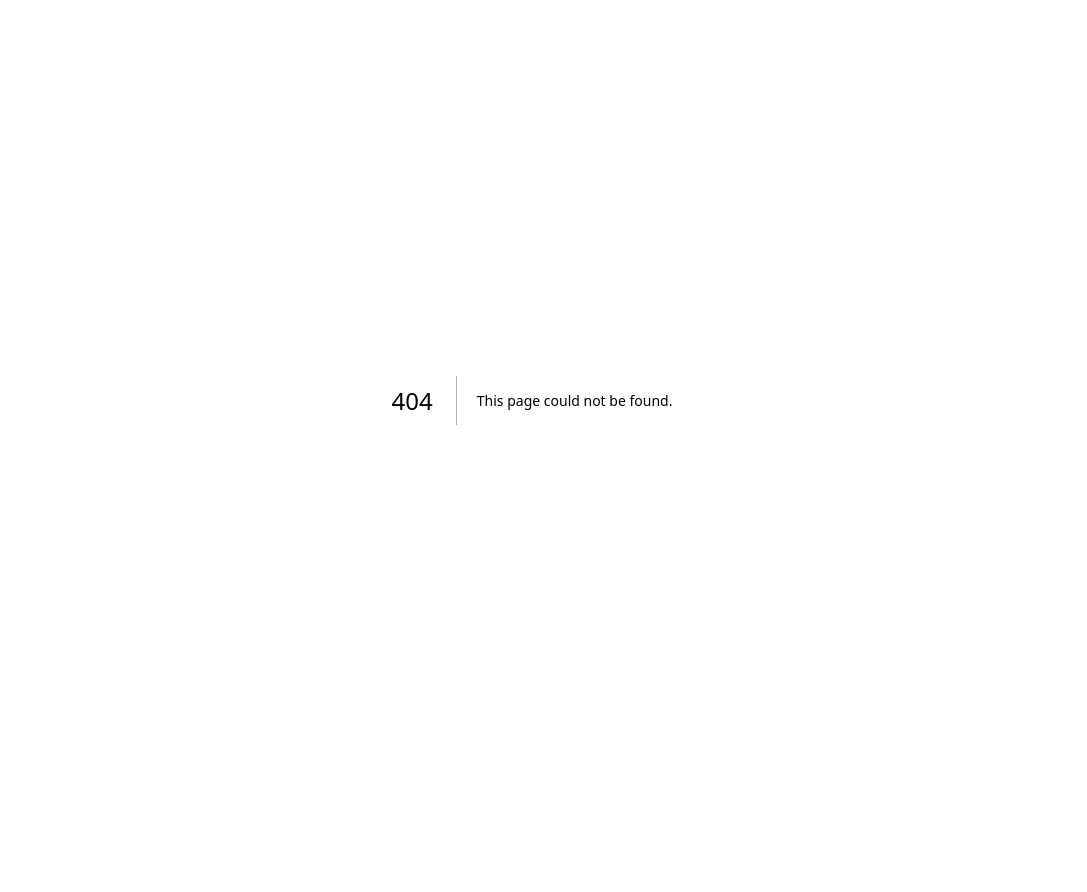
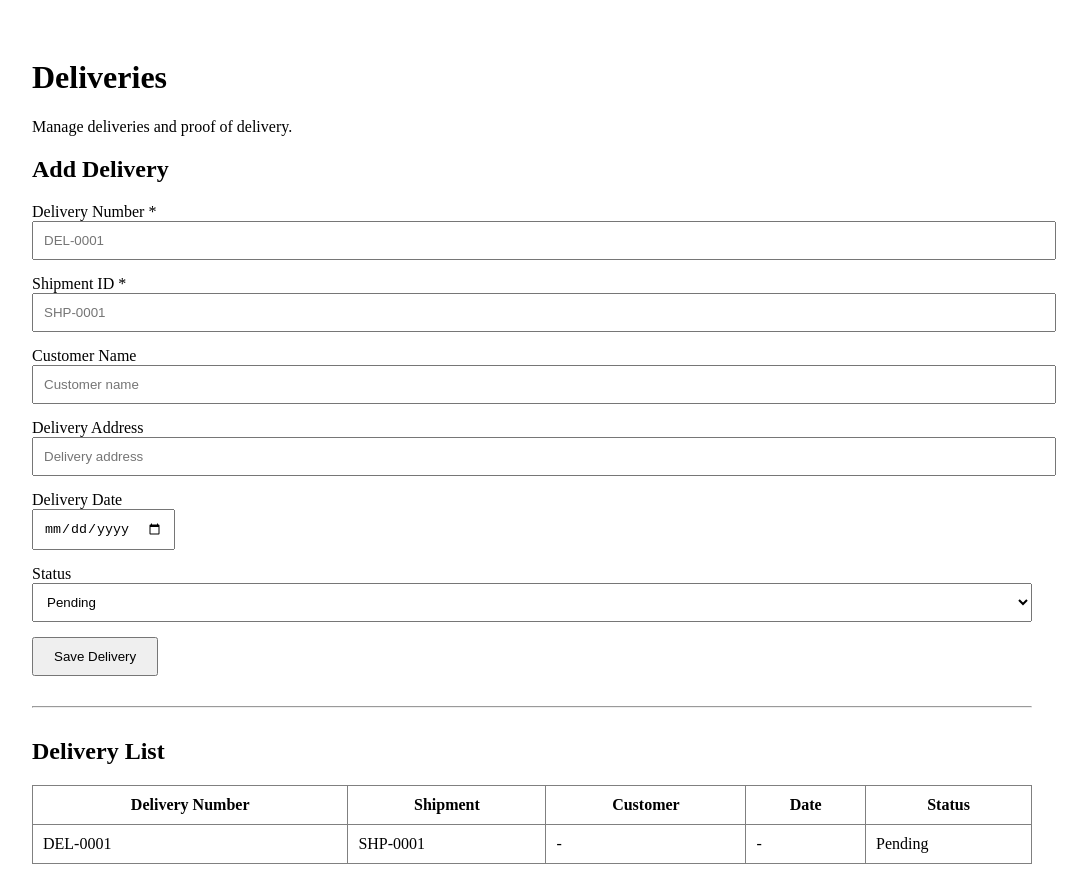
Before and after one commit to frankigogo19-beep/Import-clearance-system-, a Next.js app: page /deliveries in a window 1280 px wide. Before the commit this address had no page. Shown: the top 892 px of the page, without its empty margins (108-1195 px from the left). Before the commit the page ends 800 px from the top, so only its background shows below. Built offline with nearby package versions, Linux system fonts and the light colour scheme.

Commit message:
Create DeliveriesPage component for managing deliveries

```diff
--- /dev/null
+++ b/app/deliveries/page.js
@@ -0,0 +1,132 @@
+"use client";
+
+import { useState } from "react";
+
+export default function DeliveriesPage() {
+  const [message, setMessage] = useState("");
+
+  function handleSubmit(e) {
+    e.preventDefault();
+    setMessage("Delivery created successfully.");
+  }
+
+  return (
+    <main style={{ padding: "30px", maxWidth: "1000px", margin: "auto" }}>
+      <h1>Deliveries</h1>
+
+      <p>Manage deliveries and proof of delivery.</p>
+
+      {message && (
+        <p style={{ color: "green", fontWeight: "bold" }}>
+          {message}
+        </p>
+      )}
+
+      <h2>Add Delivery</h2>
+
+      <form onSubmit={handleSubmit}>
+        <div style={{ marginBottom: "15px" }}>
+          <label>Delivery Number *</label>
+          <br />
+          <input
+            type="text"
+            placeholder="DEL-0001"
+            required
+            style={{ width: "100%", padding: "10px" }}
+          />
+        </div>
+
+        <div style={{ marginBottom: "15px" }}>
+          <label>Shipment ID *</label>
+          <br />
+          <input
+            type="text"
+            placeholder="SHP-0001"
+            required
+            style={{ width: "100%", padding: "10px" }}
+          />
+        </div>
+
+        <div style={{ marginBottom: "15px" }}>
+          <label>Customer Name</label>
+          <br />
+          <input
+            type="text"
+            placeholder="Customer name"
+            style={{ width: "100%", padding: "10px" }}
+          />
+        </div>
+
+        <div style={{ marginBottom: "15px" }}>
+          <label>Delivery Address</label>
+          <br />
+          <input
+            type="text"
+            placeholder="Delivery address"
+            style={{ width: "100%", padding: "10px" }}
+          />
+        </div>
+
+        <div style={{ marginBottom: "15px" }}>
+          <label>Delivery Date</label>
+          <br />
+          <input
+            type="date"
+            style={{ padding: "10px" }}
+          />
+        </div>
+
+        <div style={{ marginBottom: "15px" }}>
+          <label>Status</label>
+          <br />
+          <select style={{ padding: "10px", width: "100%" }}>
+            <option>Pending</option>
+            <option>Dispatched</option>
+            <option>Delivered</option>
+            <option>Failed</option>
+          </select>
+        </div>
+
+        <button
+          type="submit"
+          style={{
+            padding: "10px 20px",
+            cursor: "pointer",
+          }}
+        >
+          Save Delivery
+        </button>
+      </form>
+
+      <hr style={{ margin: "30px 0" }} />
+
+      <h2>Delivery List</h2>
+
+      <table
+        border="1"
+        cellPadding="10"
+        style={{ width: "100%", borderCollapse: "collapse" }}
+      >
+        <thead>
+          <tr>
+            <th>Delivery Number</th>
+            <th>Shipment</th>
+            <th>Customer</th>
+            <th>Date</th>
+            <th>Status</th>
+          </tr>
+        </thead>
+
+        <tbody>
+          <tr>
+            <td>DEL-0001</td>
+            <td>SHP-0001</td>
+            <td>-</td>
+            <td>-</td>
+            <td>Pending</td>
+          </tr>
+        </tbody>
+      </table>
+    </main>
+  );
+}
```
